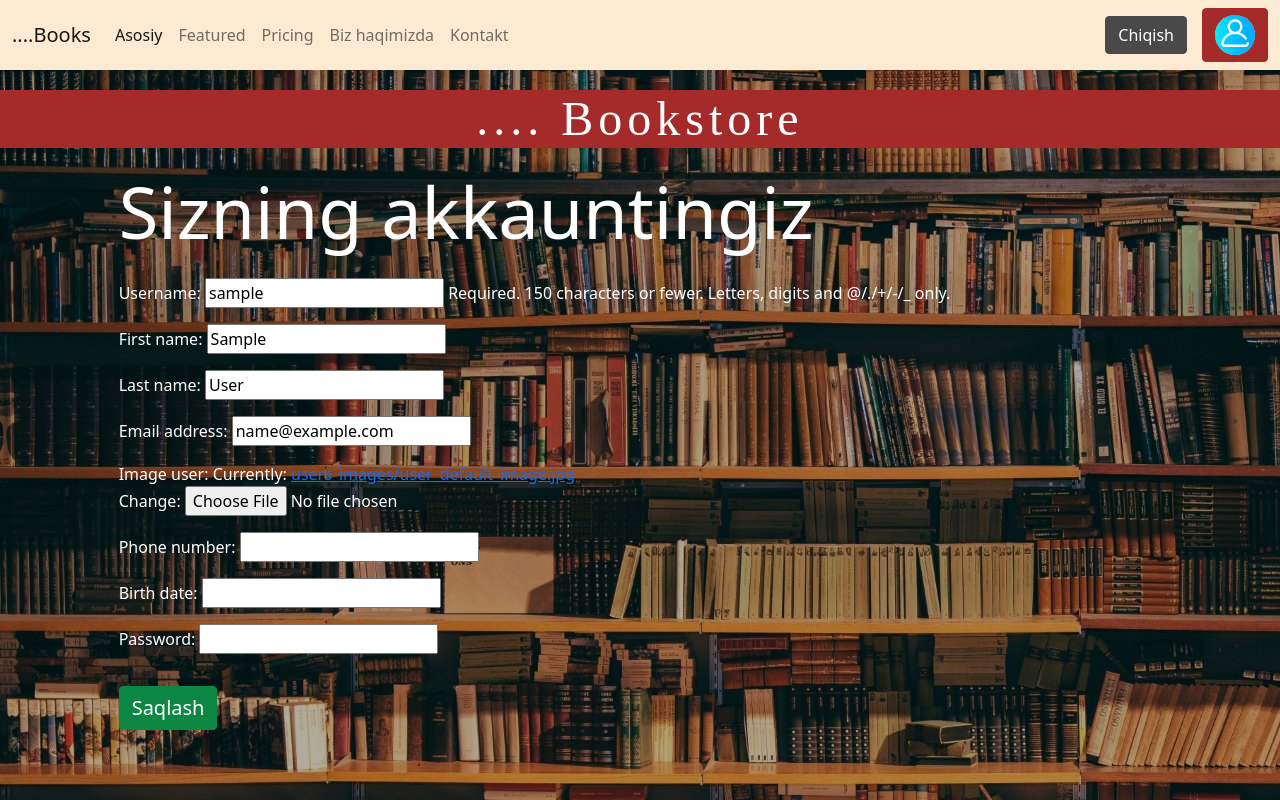
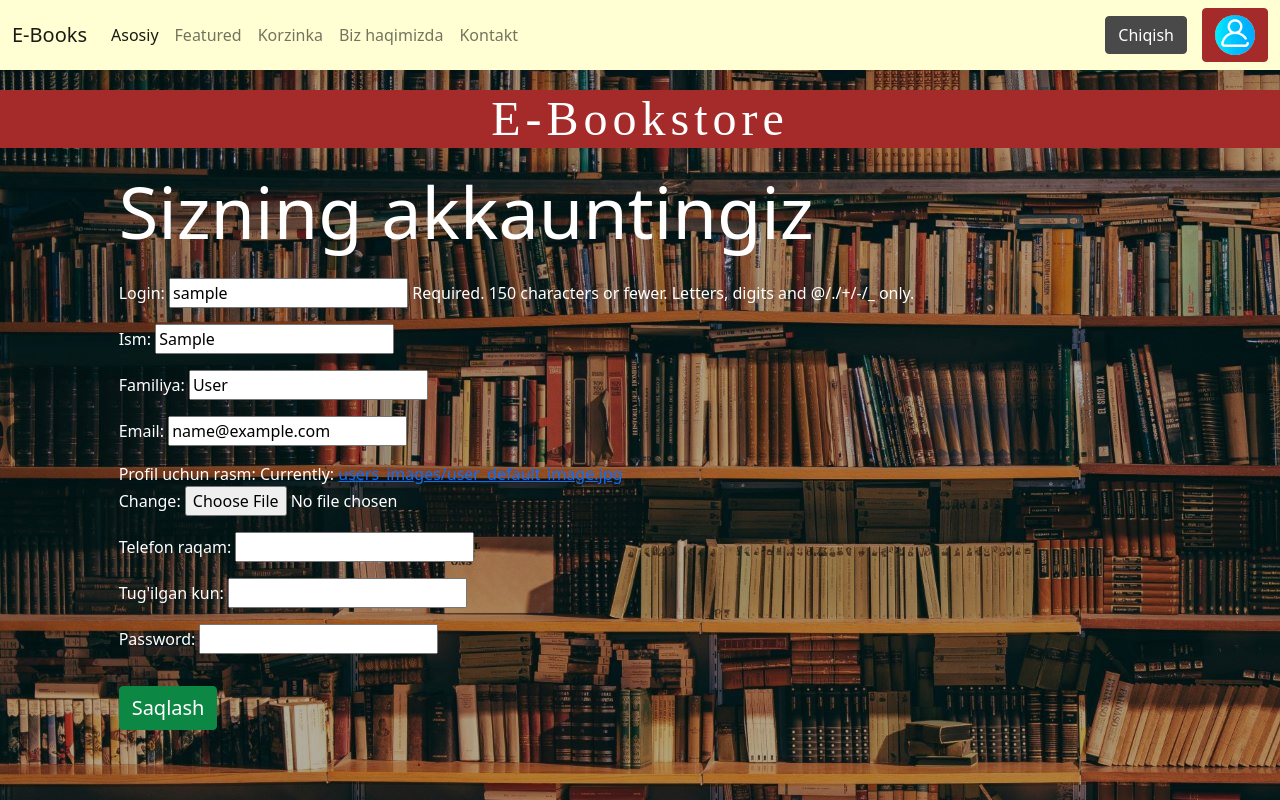
Before and after one commit to bakhtiyorturaev/book_project_mvt, a Django app: page /user/profile-update/ in a window 1280 px wide. Run offline with Django 5.2, Linux system fonts and the light colour scheme; the visitor is signed in with stand-in values (Sample User, id 1).

Commit message:
profile update

```diff
--- a/books/forms.py
+++ b/books/forms.py
@@ -6,5 +6,3 @@ class ReviewForm(forms.ModelForm):
     class Meta:
         model = Review
         fields = ['body']
-
-    from .models import Review
--- a/books/models.py
+++ b/books/models.py
@@ -30,7 +30,6 @@ class Review(models.Model):
     body = models.TextField()
     user = models.ForeignKey(settings.AUTH_USER_MODEL, on_delete=models.CASCADE)
     created_at = models.DateTimeField(auto_now=True)
-    # field name gets suffixed with _id because it connects with the ID of its parent
     book = models.ForeignKey(Book, on_delete=models.CASCADE, null=True)
 
     def __str__(self) -> str:
--- a/books/templates/base.html
+++ b/books/templates/base.html
@@ -16,14 +16,17 @@
     />
 
     <link rel="stylesheet" href="{% static 'books/css/style.css' %}" />
+
+
   </head>
 
   <body>
+
     <!-- NAV BAR -->
     {% block navbar %}
-      <nav class="navbar navbar-expand-md navbar-light" style="background-color: rgb(253, 234, 211)">
+      <nav class="navbar navbar-expand-md navbar-light" style="background-color: rgb(353, 334, 211)">
         <div class="container-fluid">
-          <a class="navbar-brand" href="#">....Books</a>
+          <a class="navbar-brand" href="#">E-Books</a>
           <button
             class="navbar-toggler"
             type="button"
@@ -44,7 +47,7 @@
                 <a class="nav-link" href="#">Featured</a>
               </li>
               <li class="nav-item">
-                <a class="nav-link" href="#">Pricing</a>
+                <a class="nav-link" href="#">Korzinka</a>
               </li>
               <li class="nav-item">
                 <a class="nav-link" href="#">Biz haqimizda</a>
@@ -54,15 +57,16 @@
               </li>
             </ul>
 
+
+
+
             {% if user.is_authenticated %}
-              <a href="{% url 'user:login' %}" class="btn btn-logout ms-auto " style="margin-right:15px; ">Chiqish</a>
-
+            <a href="{% url 'user:logout' %}" class="btn btn-logout ms-auto " style="margin-right:15px; ">Chiqish</a>
               <a href="{% url 'user:profile' %}" class="btn btn-profile">
                 <div class="circular-container">
                   <img src="{{ user.image_user.url }}" alt="User Profile Image" class="my-btn rounded-circle" style="width: 40px; height: 40px;">
                 </div>
               </a>
-
             {% else %}
                 <a href="{% url 'user:login' %}" class="btn btn-login ms-auto">Kirish</a>
                 <a href="{% url 'user:signup' %}" class="btn btn-signup ms-2">Ro'yxatdan o'tish</a>
@@ -74,7 +78,7 @@
     <!-- END NAV BAR -->
 
     <!-- TITLE -->
-    <h1>.... Bookstore</h1>
+    <h1>E-Bookstore</h1>
     <!-- END TITLE -->
 
     <!-- CONTENT -->
--- a/books/urls.py
+++ b/books/urls.py
@@ -1,13 +1,11 @@
 from django.urls import path
 from django.contrib import admin
 
-from . import views
+from books.views import IndexView, BookDetailView, ReviewCreateView, author
 
 
 urlpatterns = [
-    path('', views.IndexView.as_view(), name='home'),
-    path('<int:pk>/', views.BookDetailView.as_view(), name='detail'),
-    path('<int:id>/review', views.ReviewCreateView.as_view(), name='review'),
-    path('<str:author>/', views.author, name='author_books'),
-
+    path('<int:pk>/', BookDetailView.as_view(), name='detail'),
+    path('<int:id>/review/', ReviewCreateView.as_view(), name='review'),
+    path('<str:author>/', author, name='author_books'),
 ]
--- a/django_Bookstore/settings.py
+++ b/django_Bookstore/settings.py
@@ -34,7 +34,6 @@ ALLOWED_HOSTS = []
 # Application definition
 
 INSTALLED_APPS = [
-    'jazzmin',
     'django.contrib.admin',
     'django.contrib.auth',
     'django.contrib.contenttypes',
--- a/django_Bookstore/urls.py
+++ b/django_Bookstore/urls.py
@@ -18,15 +18,14 @@ from django.conf.urls.static import static
 from django.conf import settings
 from django.contrib import admin
 from django.urls import path, include
-from django.contrib.auth import views as auth_view
+from books.views import IndexView
+
 
 urlpatterns = [
     path('admin/', admin.site.urls),
-    path('login/', auth_view.LoginView.as_view(redirect_authenticated_user=True)),
-    path('', include('django.contrib.auth.urls')),
-    path('', include('books.urls')),
+    path('books/', include('books.urls')),
     path('user/', include('user.urls')),
-
+    path('', IndexView.as_view(), name='home'),
 
 ]
 if settings.DEBUG:
--- a/user/forms.py
+++ b/user/forms.py
@@ -15,15 +15,22 @@ def regis_isvalid(request):
 
 
 class CustomUserCreationForm(UserCreationForm):
-    email = forms.EmailField(required=True, label='Email')
-    first_name = forms.CharField(max_length=30, label='First name')
-    last_name = forms.CharField(max_length=30, label='Last name')
     phone_number = forms.CharField(max_length=13, label='Phone number')
     birth_date = forms.DateField(label="Birth date", widget=DateInput(attrs={'type': 'date'}))
 
     class Meta:
         model = CustomerUser
-        fields = ('username', 'first_name', 'last_name', 'email', 'phone_number', 'birth_date', 'image_user')
+        fields = ('username', 'first_name', 'last_name', 'email', 'phone_number', 'birth_date', 'image_user', 'password1', 'password2')
+        labels = {
+            'first_name': "Ism",
+            'last_name': "Familiya",
+            'username': "Login",
+            'email': "Email",
+            'phone_number': "Telefon raqam",
+            'birth_date': "Tug'ilgan kun",
+            'image_user': "Profil uchun rasm"
+
+        }
 
 
 class LoginForm(forms.Form):
@@ -36,3 +43,13 @@ class CustomerUserUpdateForm(ModelForm):
         model = CustomerUser
         fields = ['username', 'first_name', 'last_name', 'email', 'image_user', 'phone_number', 'birth_date',
                   'password']
+        labels = {
+            'first_name': "Ism",
+            'last_name': "Familiya",
+            'username': "Login",
+            'email': "Email",
+            'phone_number': "Telefon raqam",
+            'birth_date': "Tug'ilgan kun",
+            'image_user': "Profil uchun rasm"
+
+        }
--- a/user/templates/registration/profile_update.html
+++ b/user/templates/registration/profile_update.html
@@ -2,35 +2,12 @@
 {% block title %} Profilni yangilash {% endblock title %}
 
 {% block content %}
-
-<!--<div class="container">-->
-<!--    <div class="row justify-content-center">-->
-<!--        <div class="col-md-6"><h3 class="display-2 text-white">Sizning akkauntingiz</h3>-->
-<!--            <form method="POST" enctype="multipart/form-data">-->
-<!--                {% csrf_token %}-->
-<!--                {{ update_form.as_p }}-->
-<!--                <div class="form-group">-->
-<!--                    <label for="inputFirstName" style="color: white;">Ism:</label>-->
-<!--                    {{ update_form.first_name }}-->
-<!--                </div>-->
-<!--                <div class="form-group">-->
-<!--                    <label for="inputLastName" style="color: white;">Familiya:</label>-->
-<!--                    {{ update_form.last_name }}-->
-<!--                </div>-->
-<!--                <div class="form-group">-->
-<!--                    <label for="inputPicture" style="color: white;">Rasm tanlang:</label>-->
-<!--                    {{ update_form.picture }}-->
-<!--                </div>-->
-<!--                <button type="submit" class="btn btn-primary btn-block">Saqlash</button>-->
-<!--            </form>-->
-<!--        </div>-->
-<!--    </div>-->
-<!--</div>-->
+<!--action="{% url 'user:profile' %}"-->
 <div class="container-fluid">
     <div class="row">
         <div class="col-md-10 offset-md-1 text-white">
             <h3 class="display-2 mb-4 text-white">Sizning akkauntingiz</h3>
-            <form method="POST" action="{% url 'user:signup' %}">
+            <form method="POST" enctype="multipart/form-data" >
                 {% csrf_token %}
                 {{ update_form.as_p }}
                 <div class="form group d-flex justify-content-between mt-2">
@@ -41,5 +18,24 @@
     </div>
 </div>
 
+<!--<div class="container-fluid">-->
+<!--    <div class="row">-->
+<!--        <div class="col-md-10 offset-md-1 text-white">-->
+<!--            <h3 class="display-2 mb-4 text-white">Sizning akkauntingiz</h3>-->
+<!--            <form method="POST" action="{% url 'user:signup' %}">-->
+<!--                {% csrf_token %}-->
+<!--                {{ update_form.as_p }}-->
+<!--                <div class="form group d-flex justify-content-between mt-2">-->
+<!--                    <label for="id_password" class="text-white">Parol:</label>-->
+<!--                    <input type="password" name="password" id="id_password" class="form-control" required>-->
+<!--                </div>-->
+<!--                <div class="form group d-flex justify-content-between mt-2">-->
+<!--                    <button type="submit" class="btn btn-login mt-3" style="font-size: 20px;">Saqlash</button>-->
+<!--                </div>-->
+<!--            </form>-->
+<!--        </div>-->
+<!--    </div>-->
+<!--</div>-->
+
 
 {% endblock content %}
--- a/user/templates/registration/signup.html
+++ b/user/templates/registration/signup.html
@@ -19,5 +19,4 @@
         </div>
     </div>
   </div>
-
 {% endblock content %}
--- a/user/urls.py
+++ b/user/urls.py
@@ -1,13 +1,14 @@
 from django.urls import path
 from .models import CustomerUser
-from .views import (index, user_login, user_logout, user_signup, ProfileUpdateView, profile_view
+from .views import (index, user_login, logout_user, user_signup, ProfileUpdateView, profile_view
                     )
 
 app_name = 'user'
 urlpatterns = [
     path('login/', user_login, name='login'),
-    path('logout/', user_logout, name='logout'),
+    path('logout/', logout_user, name='logout'),
     path('signup/', user_signup, name='signup', ),
+    # path('password-res-con/', name='password-reset-confirm'),
     path('profile/', profile_view, name='profile'),
     path('profile-update/', ProfileUpdateView.as_view(), name='profile-update'),
 
--- a/user/views.py
+++ b/user/views.py
@@ -1,10 +1,11 @@
 from django.shortcuts import render, redirect
 from django.contrib.auth import authenticate, login, logout, get_user_model
 from .forms import LoginForm, CustomUserCreationForm, CustomerUserUpdateForm, CustomerUser
-from django.contrib import messages
 from django.views import View
 from django.contrib.auth.views import PasswordResetConfirmView
-
+from django.contrib.auth.mixins import LoginRequiredMixin
+from django.contrib.auth.decorators import login_required
+from django.contrib import messages
 
 # Home page
 def index(request):
@@ -13,18 +14,29 @@ def index(request):
 
 # Signup page
 def user_signup(request):
+    context = {}
     if request.method == 'POST':
         form = CustomUserCreationForm(request.POST)
+        for i in form:
+            if i.label == "Password":
+                i.label = "Parol"
+            elif i.label == "Password confirmation":
+                i.label = "Parolni tasdiqlang"
         if form.is_valid():
+            form.save(commit=False)
+            form.username = form.username.lower()
             form.save()
-
+            messages.success(request, "Ro'yxatdan muvaffaqiyatli o'ttingiz ")
             User = get_user_model()
             registered_user = User.objects.filter(email=form.cleaned_data['email']).first()
             if registered_user:
-                return redirect('login')
+                return redirect('user:login')
+        else:
+            messages.error(request, "Ro'yxatdan o'tolmadingiz")
     else:
         form = CustomUserCreationForm()
-    return render(request, 'registration/signup.html', {'form': form})
+        context['form'] = form
+    return render(request, 'registration/signup.html', context=context)
 
 
 def user_login(request):
@@ -33,47 +45,50 @@ def user_login(request):
         if form.is_valid():
             username = form.cleaned_data['username']
             password = form.cleaned_data['password']
+
             user = authenticate(request, username=username, password=password)
-
             if user and user.is_active:
                 login(request, user)
-                return redirect('home')  # Ro'yxatdan o'tgan foydalanuvchilarga home sahifasiga o'tkazish
+                messages.success(request, 'Tizimga xush kelibsiz')
+                return redirect('home')
             else:
-                form.add_error(None, "Foydalanuvchi nomi va paroli mos kelmadi.")
+                messages.error(request, 'Bunday login yoki parol mavjud emas')
     else:
         form = LoginForm()
     return render(request, 'registration/login.html', {'form': form})
 
 
 # Logout page
-def user_logout(request):
+@login_required(login_url='login')
+def logout_user(request):
     logout(request)
-    return redirect('login')
+    messages.info(request, 'Tizimdan chiqdingiz')
+    return redirect('user:login')
 
 
-class ProfileUpdateView(View):
+class ProfileUpdateView(LoginRequiredMixin, View):
     def get(self, request):
         update_form = CustomerUserUpdateForm(instance=request.user)
-        context = {
-            'update_form': update_form
-        }
+        context = {'update_form': update_form}
         return render(request, 'registration/profile_update.html', context=context)
 
     def post(self, request):
         update_form = CustomerUserUpdateForm(
             instance=request.user,
             data=request.POST,
-            files=request.FILES,
+            files=request.FILES
         )
-        if 'password' in request.POST:
-            update_form.instance.set_password(request.POST['password'])
 
         if update_form.is_valid():
             update_form.save()
-            return redirect('users:profile')
+            messages.success(request, "Ma'lumotlar muvaffaqiyatli yangilandi")
+            return redirect('user:profile')
         else:
-            return render(request, 'registration/profile_update.html', {'update_form': update_form})
+            messages.error(request, "Yangilanish muvaffaqqiyatsiz tugadi")
+            context = {'update_form': update_form}
+            return render(request, 'registration/profile_update.html', context=context)
 
 
+@login_required(login_url='login')
 def profile_view(request):
     return render(request, 'registration/profile.html')
```
Also changed, not shown: books/views.py (+11 -10 lines), user/templates/password_chan_res/password_forgot.html (added, +47 -0 lines), user/templates/registration/login.html (+6 -6 lines), media/media/axmoqlik_qilmang.jpg (added), media/media/kitob_ogrisi.jpg (added), media/media/ufq_MfSQbYP.jpg (added), user/templates/password_chan_res/password_reset_confirm.html (renamed from user/templates/registration/password_reset_confirm.html), user/templates/password_chan_res/password_reset_done.html (renamed from user/templates/registration/password_reset_done.html), user/templates/password_chan_res/password_reset_form.html (renamed from user/templates/registration/password_reset_form.html).
